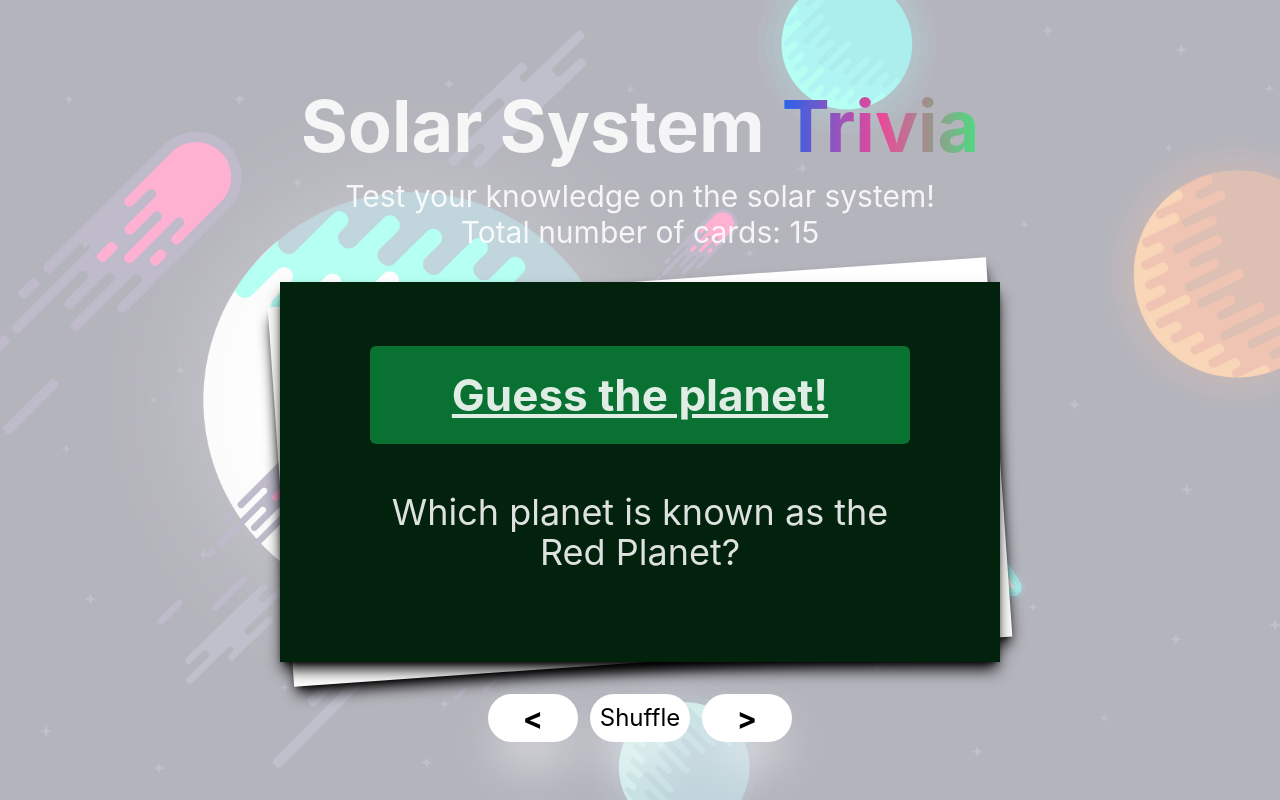
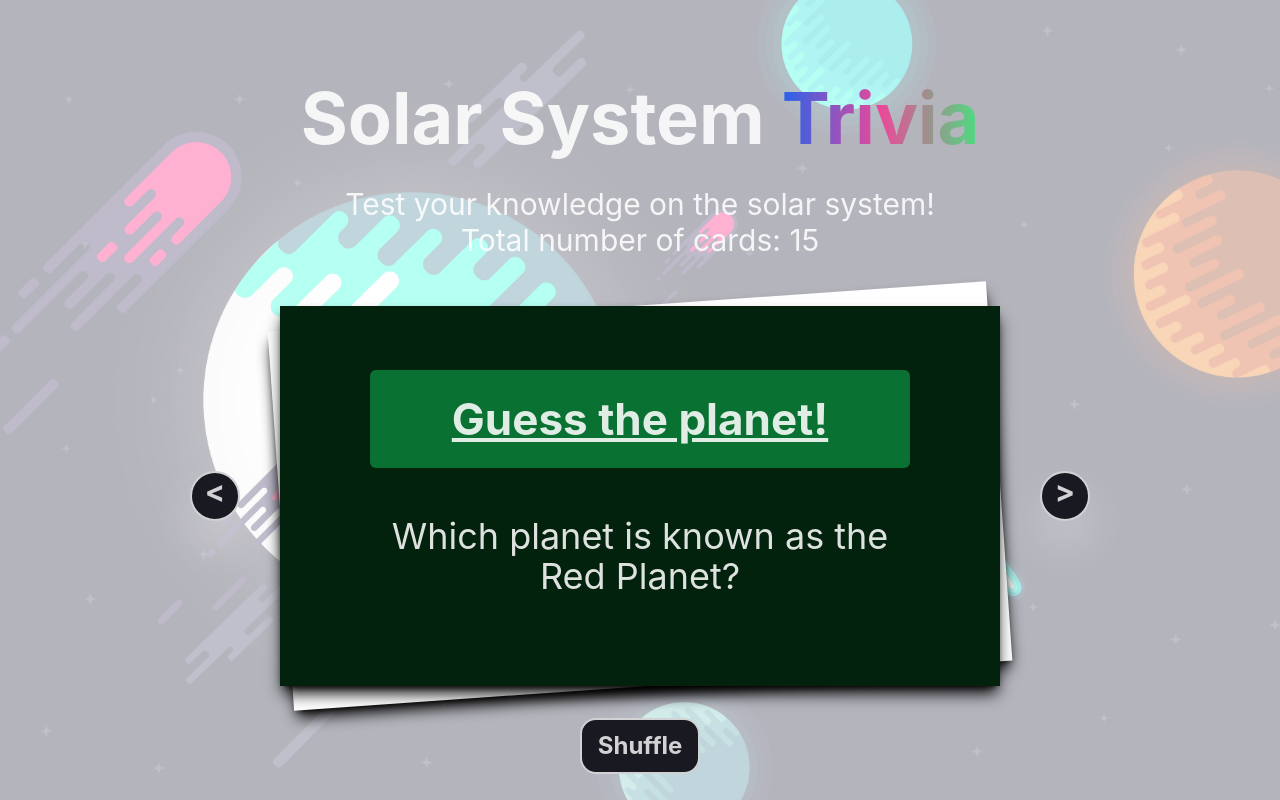
Before and after one commit to ekjacinto/flashcards_part2, a React (Vite) app: page / in a window 1280 px wide. Built offline with nearby package versions, Linux system fonts and the light colour scheme.

Commit message:
feat: improved display + styling changes

```diff
--- a/src/App.tsx
+++ b/src/App.tsx
@@ -126,7 +126,7 @@ const problems: Problem[] = [
 function App() {
   const [cardDeck, setCardDeck] = useState<Problem[]>(problems);
   const [currentProblem, setCurrentProblem] = useState<Problem>(cardDeck[0]);
-  const [flipCard, setFlipCard] = useState<Boolean>(false);
+  const [flipCard, setFlipCard] = useState<boolean>(false);
 
   const prevClickHandler = () => {
     if (currentProblem === cardDeck[0]) {
@@ -173,7 +173,7 @@ function App() {
 
   return (
     <div className="flex flex-col justify-center items-center">
-      <h1 className="text-7xl font-bold m-4">
+      <h1 className="text-7xl font-bold m-8">
         Solar System{" "}
         <span className="inline-block text-transparent bg-clip-text bg-gradient-to-r from-blue-600 via-pink-500 to-green-400">
           Trivia
@@ -183,7 +183,9 @@ function App() {
         <p>Test your knowledge on the solar system!</p>
         <p>Total number of cards: {cardDeck.length}</p>
       </div>
-      <div>
+
+      <div className="flex justify-center items-center gap-2 mt-4">
+        <PrevButton event={prevClickHandler} />
         <NextFlashcard />
         {flipCard === false ? (
           currentProblem.prompt !== undefined ? (
@@ -219,12 +221,9 @@ function App() {
             flipped={flipCard}
           />
         )}
-      </div>
-      <div className="flex justify-center gap-3">
-        <PrevButton event={prevClickHandler} />
-        <ShuffleButton event={shuffleCardsHandler} />
         <NextButton event={nextClickHandler} />
       </div>
+      <ShuffleButton event={shuffleCardsHandler} />
     </div>
   );
 }
--- a/src/components/NextButton.tsx
+++ b/src/components/NextButton.tsx
@@ -4,15 +4,13 @@ type NextButtonProps = {
 
 const NextButton = ({ event }: NextButtonProps) => {
   return (
-    <div className="flex justify-center h-8">
-      <div className="bg-white w-[90px] h-12 flex justify-center items-center rounded-3xl shadow-2xl shadow-white">
-        <button
-          className="text-black text-3xl font-bold w-full"
-          onClick={event}
-        >
-          {">"}
-        </button>
-      </div>
+    <div className="bg-[#191922] w-[50px] h-[50px] rounded-full shadow-2xl shadow-white border-2 border-[#d2d2d4]">
+      <button
+        className="text-[#d2d2d4] text-3xl font-bold w-full"
+        onClick={event}
+      >
+        {">"}
+      </button>
     </div>
   );
 };
--- a/src/components/NextFlashcard.tsx
+++ b/src/components/NextFlashcard.tsx
@@ -1,6 +1,12 @@
-const NextFlashcard = () => {
+type NextFlashcardProps = {
+  difficulty?: string;
+};
+
+const NextFlashcard = ({ difficulty }: NextFlashcardProps) => {
   return (
-    <div className="h-[380px] w-[720px] m-[2rem] absolute bg-white rotate-[-4deg] z-[-1] text-pretty shadow-black shadow-lg" />
+    <div
+      className={`h-[380px] w-[720px] m-[2rem] bg-white absolute rotate-[-4deg] z-[-1] text-pretty shadow-black shadow-lg ${difficulty}`}
+    />
   );
 };
 
--- a/src/components/PrevButton.tsx
+++ b/src/components/PrevButton.tsx
@@ -4,15 +4,13 @@ type PrevButtonProps = {
 
 const PrevButton = ({ event }: PrevButtonProps) => {
   return (
-    <div className="flex justify-center h-8">
-      <div className="bg-white w-[90px] h-12 flex justify-center items-center rounded-3xl shadow-2xl shadow-white">
-        <button
-          className="text-black text-3xl font-bold w-full"
-          onClick={event}
-        >
-          {"<"}
-        </button>
-      </div>
+    <div className="bg-[#191922] w-[50px] h-[50px] rounded-full shadow-2xl shadow-white border-2 border-[#d2d2d4]">
+      <button
+        className="text-[#d2d2d4] text-3xl font-bold w-full"
+        onClick={event}
+      >
+        {"<"}
+      </button>
     </div>
   );
 };
--- a/src/components/ShuffleButton.tsx
+++ b/src/components/ShuffleButton.tsx
@@ -5,8 +5,11 @@ type ShuffleButtonProps = {
 const ShuffleButton = ({ event }: ShuffleButtonProps) => {
   return (
     <div className="flex justify-center h-8">
-      <div className="bg-white w-[100px] h-12 flex justify-center items-center rounded-3xl shadow-2xl shadow-white">
-        <button className="text-black text-2xl w-full" onClick={event}>
+      <div className="bg-[#191922] w-[120px] h-14 flex justify-center items-center rounded-2xl border-2 border-[#d2d2d4]">
+        <button
+          className="text-[#d2d2d4] text-2xl w-full font-bold"
+          onClick={event}
+        >
           {"Shuffle"}
         </button>
       </div>
```
